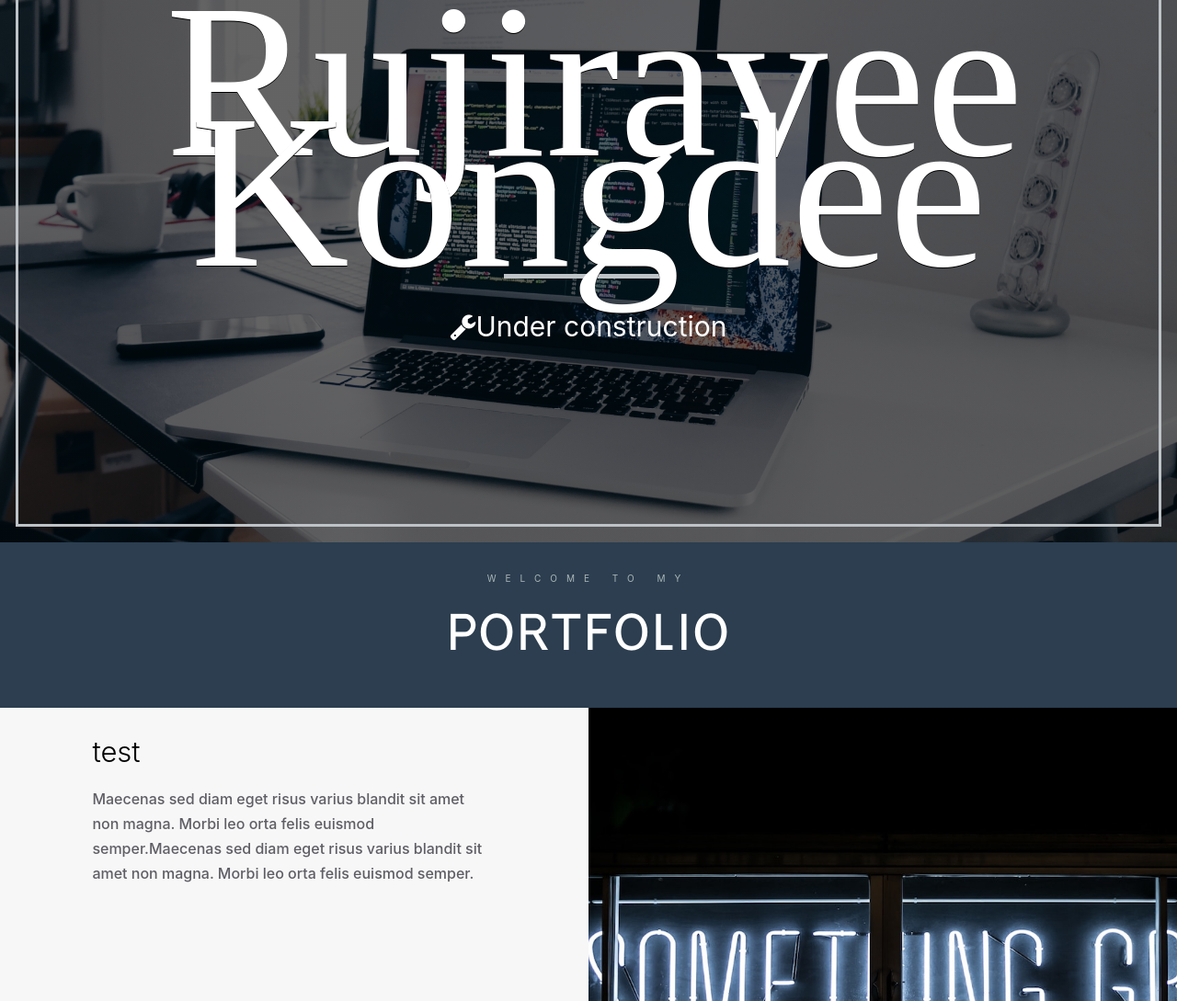
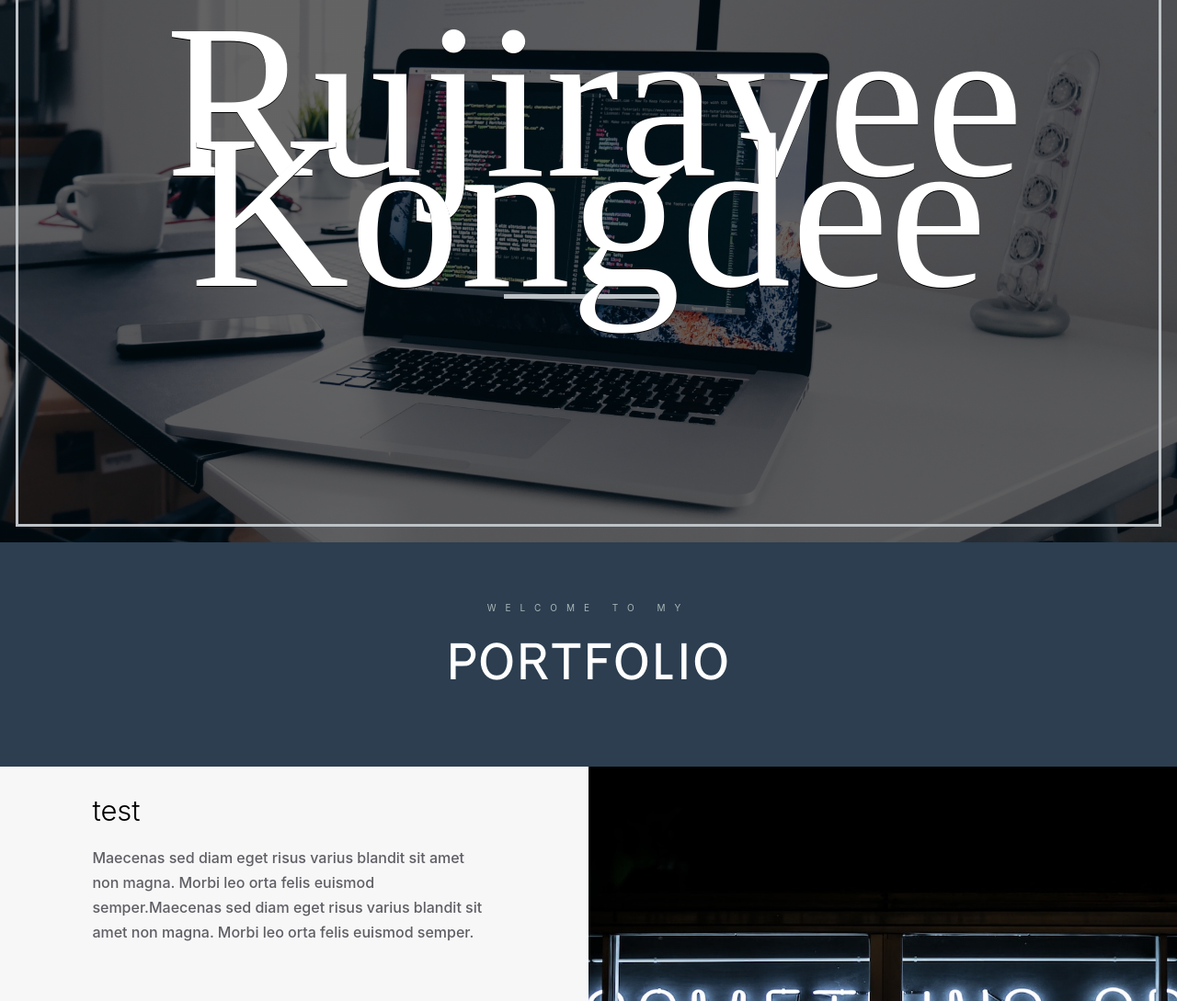
Before and after one commit to rujiraveeyiwha/personalWebPortfolio, a website with bundled scripts: page WebPort/index.html in a window 1280 px wide. Shown: the part 210-1299 px from the top of the page at 92% size. Built offline with nearby package versions, Linux system fonts and the light colour scheme; files whose address does not match are found by name.

Commit message:
expand welcome

```diff
--- a/WebPort/index.html
+++ b/WebPort/index.html
@@ -39,21 +39,21 @@
               <h1 class="nameFade">Rujiravee Kongdee</h1>
               <hr class="hrFade">
 
-              <div style="font-size:30px"><i class="fa fa-wrench" aria-hidden="true"></i>Under construction</div>
+              <!-- <div style="font-size:30px"><i class="fa fa-wrench" aria-hidden="true"></i>Under construction</div> -->
           </div>
         </div>
       </div>
     </header>
 
     <section class="welcome">
-      <div class="container">
+      <section class="container">
         <div class="row">
           <div class="col-lg-8 mx-auto text-center">
             <p class="section-heading">WELCOME  TO  MY</p>
             <h1>PORTFOLIO<h1>
           </div>
         </div>
-      </div>
+      </section>
     </section>
 
     <!-- <section id="services">
```
